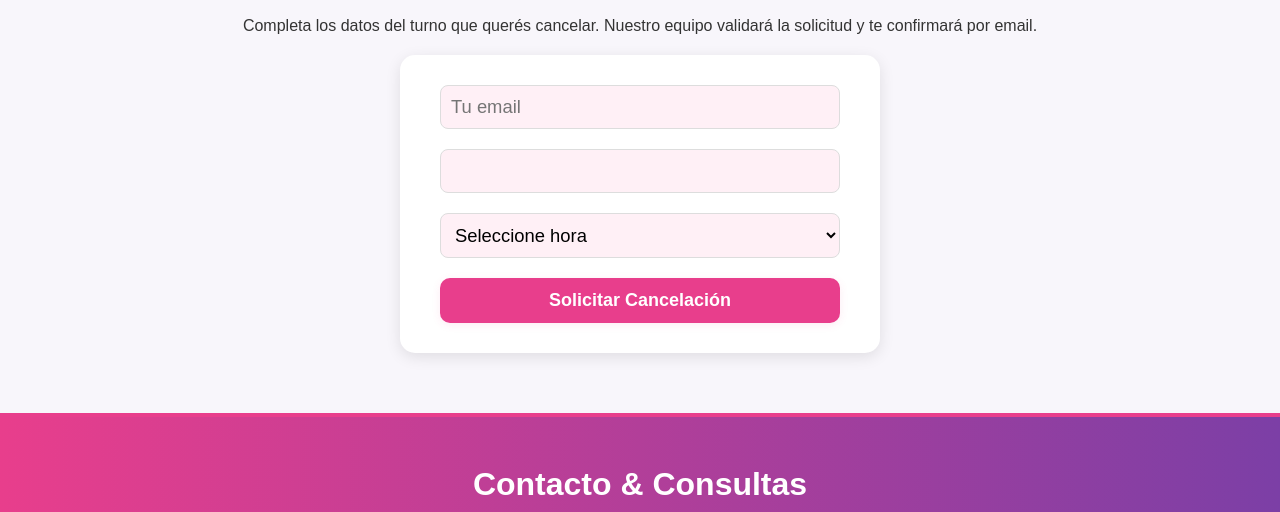
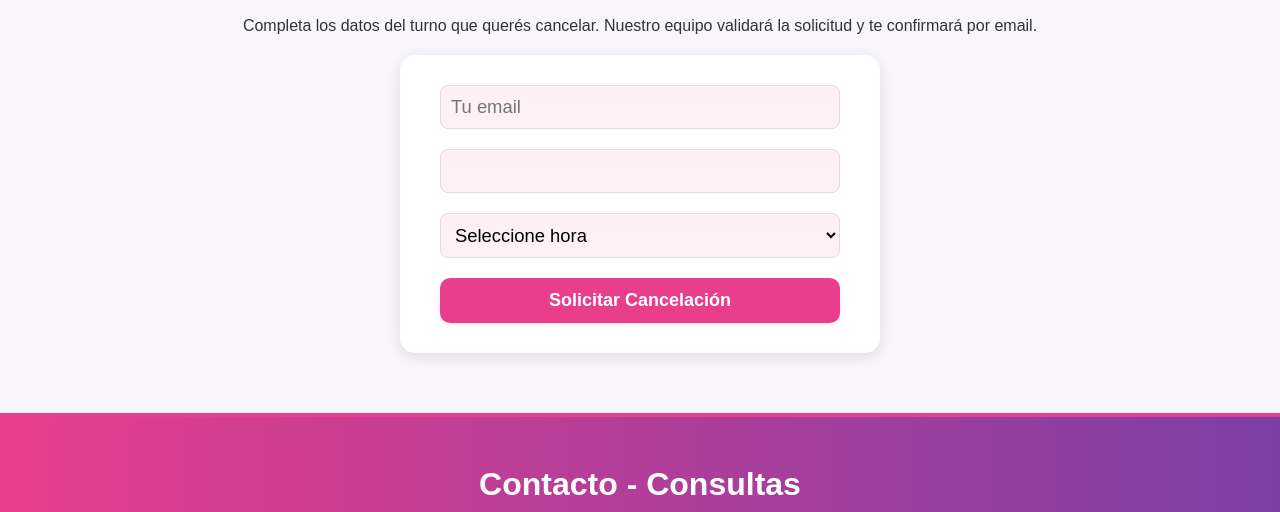
Before and after one commit to leandroveliz/cynIturriza-salonDeBelleza, a plain HTML site: page cancelarturno.html in a window 1280 px wide. Shown: the part 275-787 px from the top of the page. Drawn offline with nearby package versions, Linux system fonts and the light colour scheme.

```diff
--- a/cancelarturno.html
+++ b/cancelarturno.html
@@ -55,7 +55,7 @@
 
   <footer style="text-align:center;padding:24px;">
     <div id="contacto" style="padding:20px 0;">
-      <h2 style="color:#fff;margin-bottom:8px;">Contacto & Consultas</h2>
+      <h2 style="color:#fff;margin-bottom:8px;">Contacto - Consultas</h2>
       <p style="color:#fff;margin:6px 0;">📞 (381) 2224471</p>
       <p style="margin:6px 0;"><a href="https://wa.me/5493812224471?text=Hola%20quiero%20realizar%20una%20consulta%20en%20Espacio%20Belleza%20Cyn" target="_blank" style="color:#25d366;text-decoration:none;font-weight:bold;"><i class="fab fa-whatsapp"></i> WhatsApp: +54 9 381 2224471</a></p>
 
```
Also changed, not shown: index.html (+1 -1 lines), reclamos.html (+1 -1 lines), turno.html (+1 -1 lines).
